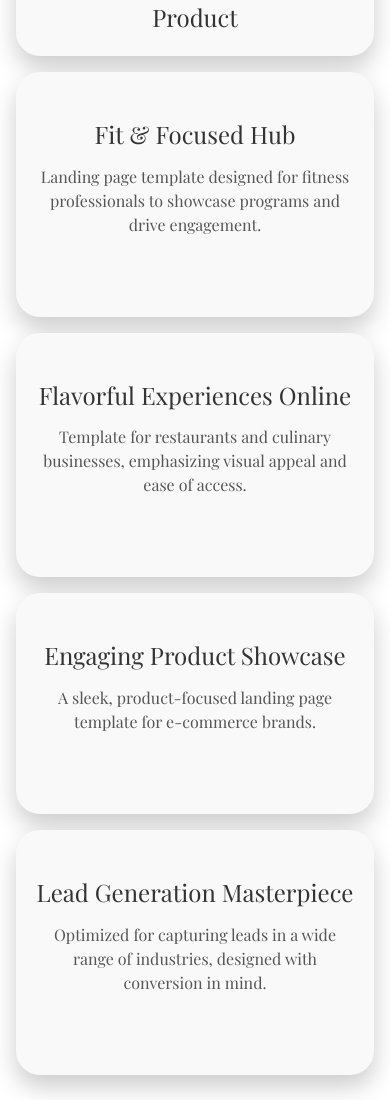
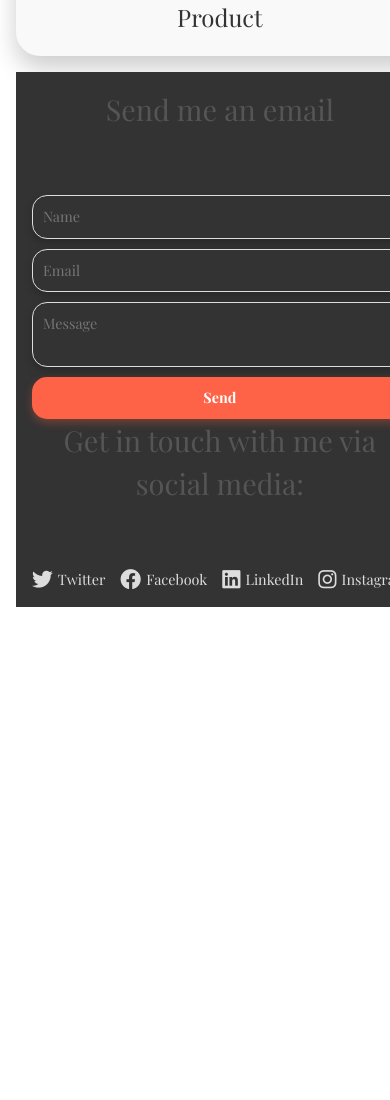
Before and after one commit to virgicont121/virginia-sPortfolio, a plain HTML site: page index.html in a window 390 px wide. Shown: the part 7760-8860 px from the top of the page. After the commit the page ends 8399 px from the top, so only its background shows below. Drawn offline with nearby package versions, Linux system fonts and the light colour scheme.

Commit message:
Update styles and make responsive

```diff
--- a/index.html
+++ b/index.html
@@ -208,24 +208,7 @@
                 <h3>Product</h3>
             </a>
         </div>
-        <div class="portfolio-item">
-            <h3>Fit & Focused Hub</h3>
-            <p>Landing page template designed for fitness professionals to showcase programs and drive engagement.</p>
-        </div>
-        <div class="portfolio-item">
-            <h3>Flavorful Experiences Online</h3>
-            <p>Template for restaurants and culinary businesses, emphasizing visual appeal and ease of access.</p>
-        </div>
-        <div class="portfolio-item">
-            <h3>Engaging Product Showcase</h3>
-            <p>A sleek, product-focused landing page template for e-commerce brands.</p>
-        </div>
-        <div class="portfolio-item">
-            <h3>Lead Generation Masterpiece</h3>
-            <p>Optimized for capturing leads in a wide range of industries, designed with conversion in mind.</p>
-        </div>
-    </div>
-</section>
+
 
     <!-- Footer -->
     <footer>
```
